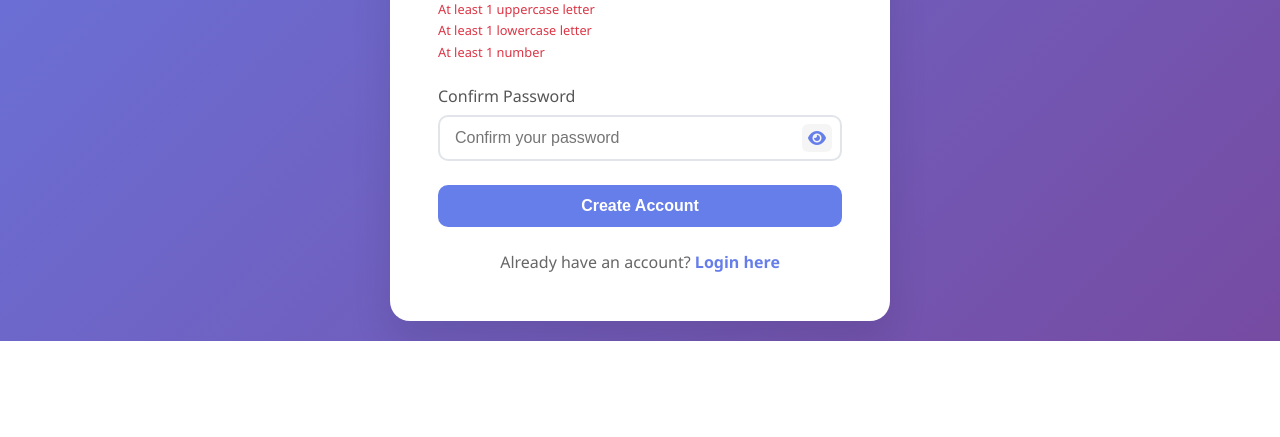
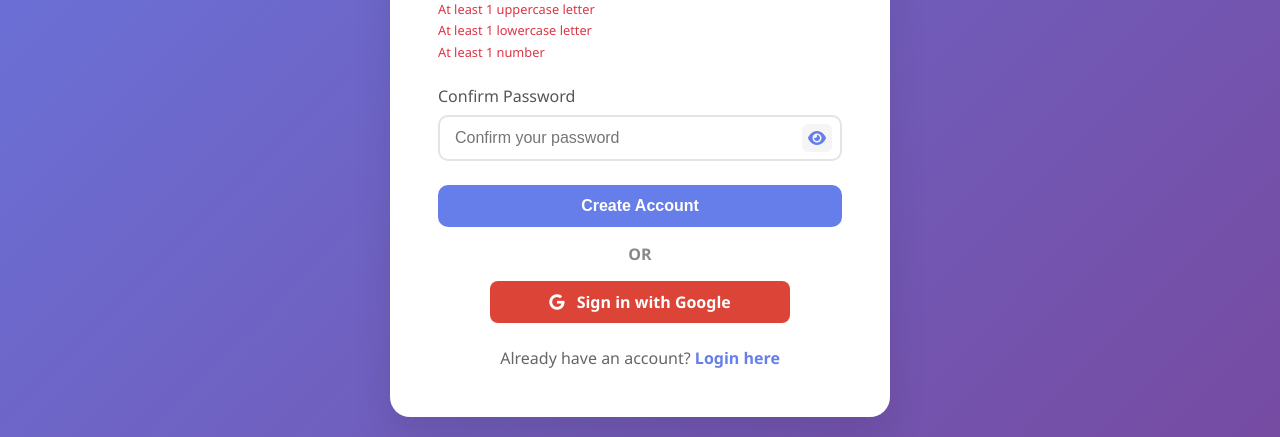
Before and after one commit to karthikj30/VendorConnect, a Flask app: page /vendor/register in a window 1280 px wide. Shown: the part 704-1141 px from the top of the page. Before the commit the page ends 1045 px from the top, so only its background shows below. Run offline with Flask 3, Linux system fonts and the light colour scheme.

Commit message:
signingoogle

```diff
--- a/VendorConnect-main/app.py
+++ b/VendorConnect-main/app.py
@@ -11,6 +11,11 @@ import smtplib
 from email.mime.text import MIMEText
 from email.mime.multipart import MIMEMultipart
 import string
+import secrets
+import jwt
+from datetime import timezone
+from authlib.integrations.flask_client import OAuth
+import logging
 
 # Action label localization helper (Marathi)
 MR_ACTION_LABELS = {
@@ -132,6 +137,11 @@ basedir = os.path.abspath(os.path.dirname(__file__))
 app = Flask(__name__, instance_path=os.path.join(basedir, '../instance'))
 app.config['SECRET_KEY'] = 'vendorconnect_secret_key_2024'
 
+# Configure logging
+log_level = logging.DEBUG if os.environ.get('FLASK_DEBUG') in ('1', 'true', 'True') or os.environ.get('DEBUG') in ('1', 'true', 'True') else logging.INFO
+logging.basicConfig(level=log_level)
+app.logger.setLevel(log_level)
+
 # Ensure the instance directory exists (required for SQLite file creation)
 os.makedirs(app.instance_path, exist_ok=True)
 
@@ -159,6 +169,117 @@ except ImportError:
 
 db = SQLAlchemy(app)
 CORS(app)
+
+# Google OAuth client ID (set via environment variable `GOOGLE_CLIENT_ID`)
+app.config['GOOGLE_CLIENT_ID'] = os.environ.get('GOOGLE_CLIENT_ID', '')
+app.config['GOOGLE_CLIENT_SECRET'] = os.environ.get('GOOGLE_CLIENT_SECRET', '')
+# Redirect URI for OAuth callbacks (set to your deployed callback or localhost for testing)
+app.config['GOOGLE_REDIRECT_URI'] = os.environ.get('GOOGLE_REDIRECT_URI', 'http://localhost:5000/vendor/login/google/callback')
+
+# JWT configuration
+app.config['JWT_SECRET_KEY'] = os.environ.get('JWT_SECRET_KEY', os.environ.get('SECRET_KEY', 'change-me-jwt-secret'))
+app.config['JWT_ALGORITHM'] = 'HS256'
+app.config['JWT_EXP_DELTA_SECONDS'] = int(os.environ.get('JWT_EXP_DELTA_SECONDS', 60*60*24))
+
+# Try to load Google client credentials from a local JSON file if env vars are not set
+def _load_google_client_from_file():
+    if app.config.get('GOOGLE_CLIENT_ID') and app.config.get('GOOGLE_CLIENT_SECRET'):
+        return
+    # First, check if GOOGLE_CLIENT_SECRET env var contains the JSON credentials
+    raw_secret_env = os.environ.get('GOOGLE_CLIENT_SECRET', '')
+    if raw_secret_env and raw_secret_env.strip().startswith('{'):
+        try:
+            data = json.loads(raw_secret_env)
+            creds = data.get('web') or data.get('installed') or data
+            cid = creds.get('client_id')
+            csec = creds.get('client_secret')
+            if cid:
+                app.config['GOOGLE_CLIENT_ID'] = cid
+            if csec:
+                app.config['GOOGLE_CLIENT_SECRET'] = csec
+            if cid or csec:
+                app.logger.info('Loaded Google client credentials from GOOGLE_CLIENT_SECRET env JSON')
+                return
+        except Exception as e:
+            app.logger.exception('Failed to parse GOOGLE_CLIENT_SECRET env as JSON:')
+
+    possible_files = ['client_secret.json', 'client_secrets.json', 'google_client_secret.json']
+    for fname in possible_files:
+        try:
+            with open(os.path.join(basedir, fname), 'r') as f:
+                data = json.load(f)
+                # support both {"web": {...}} and root object
+                creds = data.get('web') or data.get('installed') or data
+                cid = creds.get('client_id')
+                csec = creds.get('client_secret')
+                if cid:
+                    app.config['GOOGLE_CLIENT_ID'] = cid
+                if csec:
+                    app.config['GOOGLE_CLIENT_SECRET'] = csec
+                if cid or csec:
+                    app.logger.info('Loaded Google client credentials from %s', fname)
+                    return
+        except FileNotFoundError:
+            continue
+        except Exception as e:
+            app.logger.exception('Error reading google client file %s', fname)
+            continue
+
+_load_google_client_from_file()
+
+# Register Authlib OAuth client for Google
+oauth = OAuth(app)
+
+def ensure_oauth_registered(force=False):
+    """Ensure the Google OAuth client is registered with Authlib.
+
+    This validates that `GOOGLE_CLIENT_ID` and `GOOGLE_CLIENT_SECRET` are present
+    and are strings. If missing, it logs a helpful message. Calling this before
+    `authorize_redirect` prevents the "missing client_id" error.
+    """
+    clients = getattr(oauth, 'clients', None) or getattr(oauth, '_clients', None)
+    registered = False
+    if clients:
+        registered = 'google' in clients
+
+    client_id = app.config.get('GOOGLE_CLIENT_ID')
+    client_secret = app.config.get('GOOGLE_CLIENT_SECRET')
+
+    # Validate presence and types
+    if not client_id or not isinstance(client_id, str) or not client_id.strip():
+        app.logger.error('Google OAuth client_id is missing or empty. Set GOOGLE_CLIENT_ID env var before starting the app.')
+        return False
+    if not client_secret or not isinstance(client_secret, str) or not client_secret.strip():
+        app.logger.error('Google OAuth client_secret is missing or empty. Set GOOGLE_CLIENT_SECRET env var (plain secret or JSON) before starting the app.')
+        return False
+
+    # If not registered yet, or forced re-registration, register now
+    if not registered or force:
+        try:
+            # Remove any existing registration
+            try:
+                if registered:
+                    try:
+                        del oauth._clients['google']
+                    except Exception:
+                        pass
+            except Exception:
+                pass
+
+            oauth.register(
+                name='google',
+                client_id=client_id,
+                client_secret=client_secret,
+                server_metadata_url='https://accounts.google.com/.well-known/openid-configuration',
+                client_kwargs={'scope': 'openid email profile'}
+            )
+            app.logger.info('Registered Authlib Google client with client_id: %s', client_id)
+            return True
+        except Exception as e:
+            app.logger.exception('Error registering Google OAuth client:')
+            return False
+
+    return True
 
 # Email helper functions
 def send_otp_email(email, otp):
@@ -654,22 +775,115 @@ def vendor_register():
 
         return jsonify({'success': True, 'message': 'Registration successful'})
 
-    return render_template('vendor_register.html')
-
-@app.route('/vendor/dashboard')
-def vendor_dashboard():
-    if 'vendor_id' not in session:
-        return redirect(url_for('vendor_login'))
-
-    vendor = Vendor.query.get(session['vendor_id'])
-    return render_template('vendor_dashboard.html', vendor=vendor)
-
-@app.route('/vendor/forgot-password', methods=['POST'])
-def forgot_password():
-    """Send OTP to user's email for password reset"""
-    data = request.get_json()
-    email = data.get('email')
-
+    return render_template('vendor_register.html', GOOGLE_CLIENT_ID=app.config.get('GOOGLE_CLIENT_ID'))
+
+
+@app.route('/vendor/login/google', methods=['GET'])
+def vendor_login_google():
+    """Start OAuth2 Authorization using Authlib (redirect to Google)."""
+    # Allow optional `next` parameter to redirect after auth
+    next_url = request.args.get('next')
+    if next_url:
+        session['oauth_next'] = next_url
+
+    # Ensure OAuth client is registered and properly configured
+    ok = ensure_oauth_registered()
+    if not ok:
+                # Build a small diagnostic page (do not reveal secrets)
+                cid = app.config.get('GOOGLE_CLIENT_ID')
+                secret = app.config.get('GOOGLE_CLIENT_SECRET')
+                cid_display = cid if cid else '<missing>'
+                secret_present = 'yes' if secret else 'no'
+                app.logger.error('Google OAuth registration failed. client_id present=%s, secret present=%s', bool(cid), bool(secret))
+                html = f"""
+                <h3>Google OAuth not configured properly</h3>
+                <p>Missing or invalid OAuth configuration. Please ensure the environment variables are set and restart the app.</p>
+                <ul>
+                    <li>GOOGLE_CLIENT_ID: {cid_display}</li>
+                    <li>GOOGLE_CLIENT_SECRET present: {secret_present}</li>
+                </ul>
+                <p>Set them exactly (no extra quotes) and restart the server. Example:</p>
+                <pre>export GOOGLE_CLIENT_ID=your-client-id\nexport GOOGLE_CLIENT_SECRET=your-client-secret\npython app.py runserver</pre>
+                """
+                return html, 500
+
+    redirect_uri = url_for('vendor_login_google_callback', _external=True)
+    try:
+        return oauth.google.authorize_redirect(redirect_uri)
+    except Exception as e:
+        app.logger.exception('authorize_redirect error:')
+        return 'Failed to initiate Google OAuth', 500
+
+
+@app.route('/vendor/login/google/callback')
+def vendor_login_google_callback():
+    """Handle OAuth2 callback from Google using Authlib, create or reuse vendor, set session/JWT."""
+    try:
+        token = oauth.google.authorize_access_token()
+    except Exception as e:
+        app.logger.exception('Authlib authorize_access_token error:')
+        return 'Authorization failed', 400
+
+    # Get user info from userinfo endpoint
+    try:
+        resp = oauth.google.get('userinfo')
+        resp.raise_for_status()
+        info = resp.json()
+    except Exception as e:
+        app.logger.exception('Failed fetching userinfo:')
+        return 'Failed to fetch user info', 500
+
+    email = info.get('email')
+    name = info.get('name') or info.get('given_name') or ''
+
+    if not email:
+        return 'Google account has no email', 400
+
+    # Reuse existing vendor if present
+    vendor = Vendor.query.filter_by(email=email).first()
+    if vendor:
+        session['vendor_id'] = vendor.id
+        # Issue JWT
+        payload = {
+            'vendor_id': vendor.id,
+            'email': vendor.email,
+            'exp': datetime.now(timezone.utc) + timedelta(seconds=app.config.get('JWT_EXP_DELTA_SECONDS'))
+        }
+        token = jwt.encode(payload, app.config['JWT_SECRET_KEY'], algorithm=app.config['JWT_ALGORITHM'])
+        redirect_to = session.pop('oauth_next', url_for('vendor_dashboard'))
+        resp = redirect(redirect_to)
+        resp.set_cookie('access_token', token, httponly=True, samesite='Lax')
+        return resp
+
+    # Create new vendor (avoid duplicate phone by using a generated placeholder)
+    placeholder_phone = 'g' + secrets.token_hex(6)
+    # Ensure uniqueness
+    while Vendor.query.filter_by(phone=placeholder_phone).first():
+        placeholder_phone = 'g' + secrets.token_hex(6)
+
+    random_pw = secrets.token_urlsafe(16)
+    vendor = Vendor(
+        name=name or email.split('@')[0],
+        phone=placeholder_phone,
+        email=email,
+        location='',
+        business_type='other',
+        password_hash=generate_password_hash(random_pw)
+    )
+    db.session.add(vendor)
+    db.session.commit()
+
+    session['vendor_id'] = vendor.id
+    payload = {
+        'vendor_id': vendor.id,
+        'email': vendor.email,
+        'exp': datetime.now(timezone.utc) + timedelta(seconds=app.config.get('JWT_EXP_DELTA_SECONDS'))
+    }
+    token = jwt.encode(payload, app.config['JWT_SECRET_KEY'], algorithm=app.config['JWT_ALGORITHM'])
+    redirect_to = session.pop('oauth_next', url_for('vendor_dashboard'))
+    resp = redirect(redirect_to)
+    resp.set_cookie('access_token', token, httponly=True, samesite='Lax')
+    return resp
     if not email:
         return jsonify({'success': False, 'message': 'Email is required'})
 
--- a/VendorConnect-main/requirements.txt
+++ b/VendorConnect-main/requirements.txt
@@ -4,3 +4,5 @@ Flask-CORS==4.0.0
 Werkzeug==2.3.7
 requests==2.31.0
 gunicorn==21.2.0
+PyJWT==2.8.0
+Authlib==1.2.0
--- a/VendorConnect-main/templates/vendor_register.html
+++ b/VendorConnect-main/templates/vendor_register.html
@@ -388,6 +388,10 @@
                     <div class="spinner"></div>
                 </div>
             </button>
+            <div style="text-align:center;margin:1rem 0;color:#888;font-weight:600;">OR</div>
+            <div id="gSignInWrapper" style="text-align:center;margin-bottom:1rem;">
+                <div id="googleSignInButton"></div>
+            </div>
         </form>
 
         <div class="login-link">
@@ -618,6 +622,28 @@
         }
     </script>
     <script>
+        // Server-side Google OAuth button: redirect to start route
+        document.addEventListener('DOMContentLoaded', function() {
+            const wrapper = document.getElementById('gSignInWrapper');
+            if (!wrapper) return;
+            const btn = document.createElement('a');
+            btn.href = '/vendor/login/google';
+            btn.className = 'btn';
+            btn.style.background = '#DB4437';
+            btn.style.borderColor = '#DB4437';
+            btn.style.display = 'inline-block';
+            btn.style.width = '300px';
+            btn.style.color = '#fff';
+            btn.style.textDecoration = 'none';
+            btn.style.textAlign = 'center';
+            btn.style.padding = '10px 0';
+            btn.style.borderRadius = '8px';
+            btn.innerHTML = '<i class="fab fa-google" style="margin-right:8px"></i> Sign in with Google';
+            wrapper.innerHTML = '';
+            wrapper.appendChild(btn);
+        });
+    </script>
+    <script>
 // Dark mode toggle logic
 const darkModeToggle = document.getElementById('darkModeToggle');
 function setDarkMode(enabled) {
```
Also changed, not shown: 1 other file.
